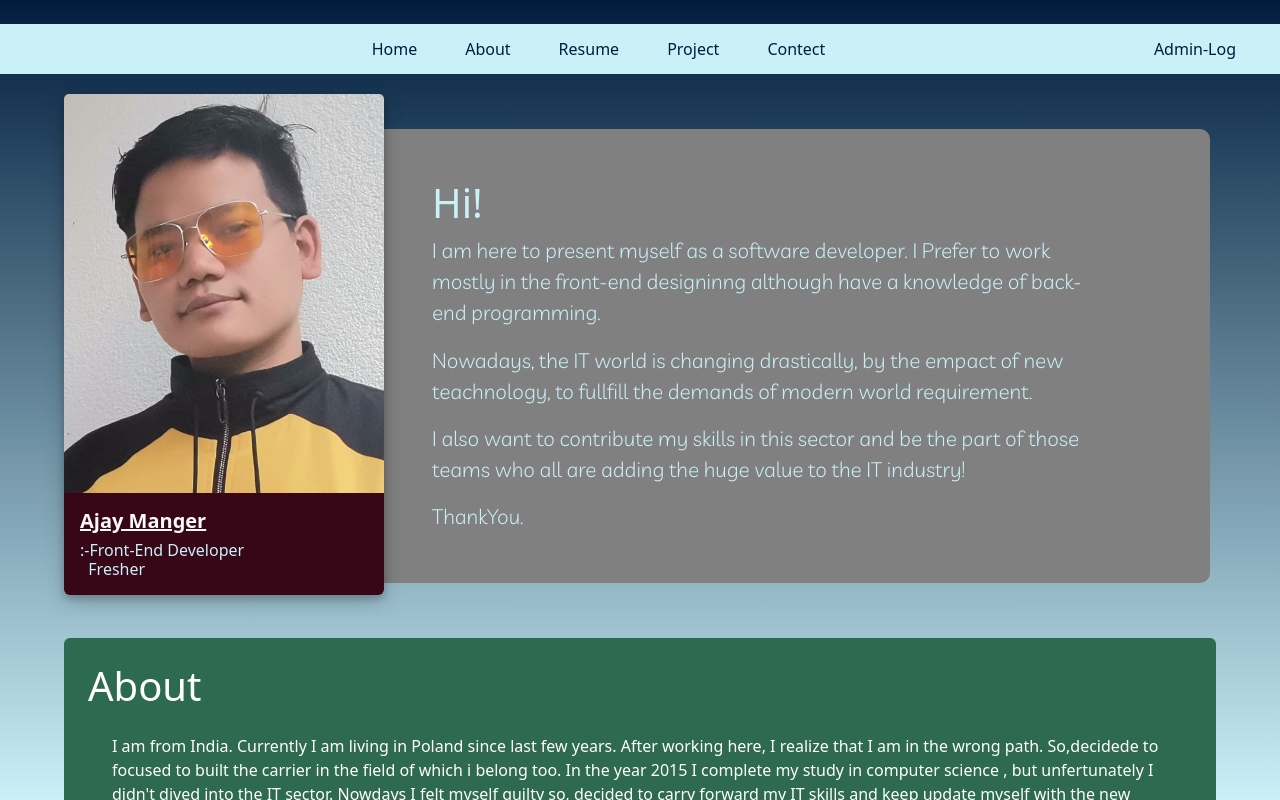
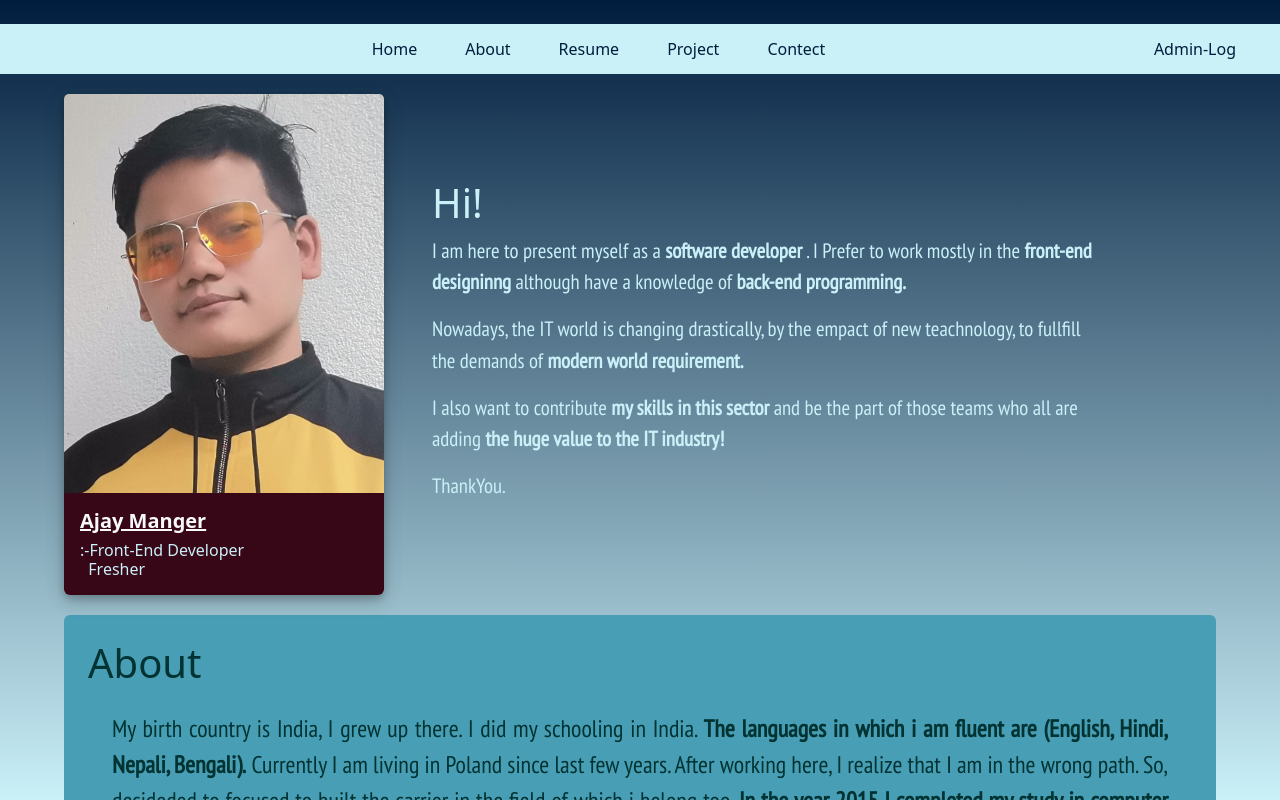
Before and after one commit to AjayPoland/My-PortFolio, a React (Create React App) app in the folder my-protfolio/: page / in a window 1280 px wide. Built offline with nearby package versions, Linux system fonts and the light colour scheme.

Commit message:
did some styling on welcome and About component

```diff
--- a/my-protfolio/src/component/About.js
+++ b/my-protfolio/src/component/About.js
@@ -1,9 +1,9 @@
 import React from "react";
 
 //styling bootstrap css
-import 'bootstrap/dist/css/bootstrap.min.css'
+import "bootstrap/dist/css/bootstrap.min.css";
 //external css
-import'../css/About.css'
+import "../css/About.css";
 
 function About() {
   return (
@@ -11,32 +11,47 @@ function About() {
       <h1 className=" about-heading">About</h1>
       <div className=" about-body m-4">
         <p>
-        I am from India. Currently I am living in Poland since last few years.
-        After working here, I realize that I am in the wrong path. So,decidede
-        to focused to built the carrier in the field of which i belong too. In
-        the year 2015 I complete my study in computer science , but
-        unfertunately I didn't dived into the IT sector. Nowdays I felt myself
-        guilty so, decided to carry forward my IT skills and keep update myself
+          My birth country is India, I grew up there. I did my schooling in
+          India.{" "}
+          <span className="fw-bold">
+            The languages in which i am fluent are (English, Hindi, Nepali,
+            Bengali).
+          </span>{" "}
+          Currently I am living in Poland since last few years. After working
+          here, I realize that I am in the wrong path. So, decideded to focused
+          to built the carrier in the field of which i belong too.{" "}
+          <span className="fw-bold">
+            In the year 2015 I completed my study in computer science{" "}
+          </span>
+          , but unfertunately I didn't dived into the IT sector. Now i am
+          looking for the opertunity to show my skills and keeping myself update
           with the new technquie, skill of programming.
         </p>
         <p>
           {" "}
           Since last 1 year I am studing and preparing for the Job interview and
           made a habite of learning programming everyday atleast for more then
-        2hours and sometime the whole day. I enjoy programming and making
-        something creative everyday. Finding bugs and fixing it, not repeating
-        the same code multiple times is my key strength. I am the good learner
-        and love to work in the team.
+          2hours and sometime the whole day.
+          <span className="fw-bold">
+            {" "}
+            I enjoy programming and making something creative everyday. Finding
+            bugs and fixing it, not repeating the same code multiple times is my
+            key strength.
+          </span>{" "}
+          I am the good learner and love to work in the team.
         </p>
         <p>
           {" "}
-        The resources, i am using for learning programming are the open source
-        and physical books of my institute(NIIT) India .I belive as a fresher
-        that I can help the people, organisation working in IT sector.</p>
-        <strong>
-        Some of
-        my recent projects are listed below, do check it out.{" "}
-        </strong>
+          The resources, i am using for learning programming are the{" "}
+          <span className="fw-bold">
+            open source and physical books of my institute(NIIT) India{" "}
+          </span>
+          .I belive as a fresher that I can help the people, organisation
+          working in IT sector.
+        </p>
+        <span className="fw-bold">
+          Some of my recent projects are listed below, do check it out.{" "}
+        </span>
       </div>
     </div>
   );
--- a/my-protfolio/src/component/Welcome.js
+++ b/my-protfolio/src/component/Welcome.js
@@ -7,22 +7,22 @@ import '../css/welcome.css';
 function Welcome() {
   return (
     <>
-      <div className='mx-5'>
+      <div className='welcome mx-5'>
         <header>
           <h1>Hi!</h1>
         </header>
         <main>
-          <p>I am here to present myself as a software developer. I
-            Prefer to work mostly in the front-end designinng although have a
-            knowledge of back-end programming.
+          <p>I am here to present myself as a <span className="fw-bold">software developer</span> . I
+            Prefer to work mostly in the <span className="fw-bold">front-end designinng</span> although have a
+            knowledge of <span className="fw-bold">back-end programming.</span>
           </p>
           <p>
             Nowadays, the IT world is changing drastically, by the empact of new
-            teachnology, to fullfill the demands of modern world requirement.
+            teachnology, to fullfill the demands of <span className="fw-bold">modern world requirement.</span>
           </p>
           <p>
-            I also want to contribute my skills in this sector and be the part
-            of those teams who all are adding the huge value to the IT industry!
+            I also want to contribute <span className="fw-bold">my skills in this sector</span> and be the part
+            of those teams who all are adding <span className="fw-bold">the huge value to the IT industry!</span>
           </p>
           ThankYou.
         </main>
--- a/my-protfolio/src/css/About.css
+++ b/my-protfolio/src/css/About.css
@@ -1,11 +1,14 @@
-@import './root/root.css';
-.about-home{
-    background-color: #2d6a4f;
-    color:white;
+@import "./root/root.css";
+.about-home {
+  background-color: var(--down-card-background);
+  color: rgb(1, 51, 51);
 }
-.about-heading{
-
+.about-heading {
+  font-family: var(--home-heading-fnt-1);
 }
-.about-body{
-
+.about-body {
+  font-family: var(--custome-fnt);
+  font-size: var(--custome-fnt-size);
+  text-align: justify;
+  text-justify: inter-word;
 }
--- a/my-protfolio/src/css/MainLayoutOne.css
+++ b/my-protfolio/src/css/MainLayoutOne.css
@@ -53,7 +53,6 @@
   margin-left: -70px;
   margin-top: 35px;
   margin-bottom: 35px;
-  background-color: gray;
   border-radius: 10px;
 }
 .About{
--- a/my-protfolio/src/css/root/root.css
+++ b/my-protfolio/src/css/root/root.css
@@ -1,6 +1,9 @@
-@import url('https://fonts.googleapis.com/css2?family=Courgette&family=Livvic:wght@300&family=Merriweather:wght@700&family=Squada+One&display=swap');
+@import url('https://fonts.googleapis.com/css2?family=PT+Sans+Narrow&display=swap');
 
 :root{
+    --top-card-background:#e3d5ca;
+    --down-card-background:#489fb5;
+
     --background-color: #001d3d;
     --background-color1: #caf0f8;
     --singin-btn-bg-color:hsl(191, 100%, 75%);
@@ -10,6 +13,10 @@
     --text-color:#caf0f8;
 
 
-    --home-heading-fnt:'Livvic', sans-serif;
-    --home-body-fnt-1:'Livvic', sans-serif;
+
+    --home-heading-fnt:'Secular One', sans-serif;
+    --home-body-fnt-1:'PT Sans Narrow', sans-serif;
+    --custome-fnt:'PT Sans Narrow', sans-serif;
+
+    --custome-fnt-size: 1.5rem;
 }
```
Lines whose indentation alone changed are shown as unchanged.
